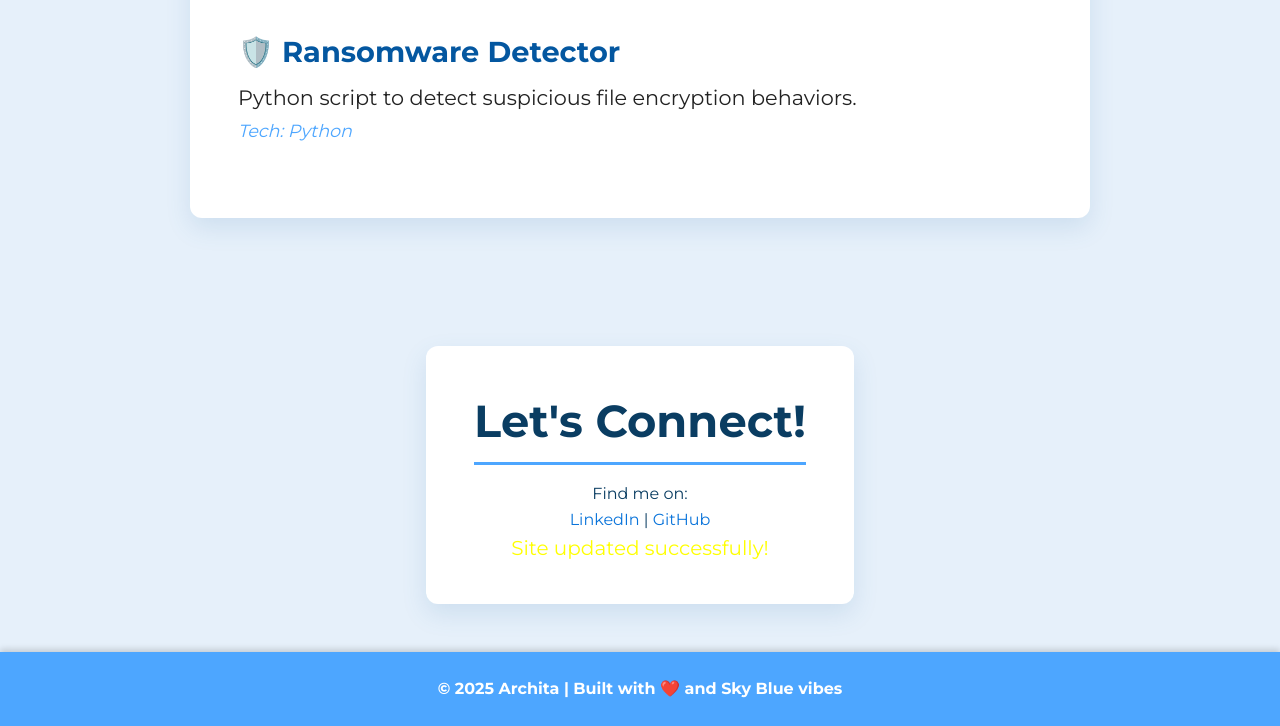
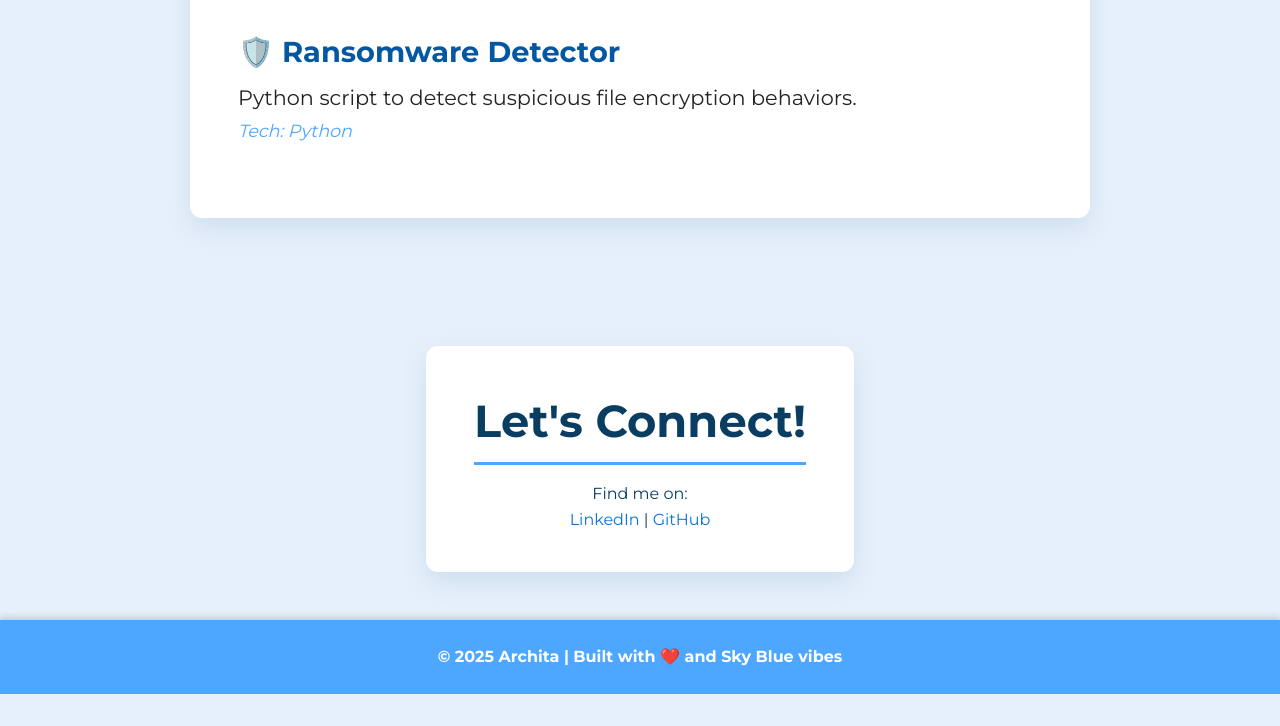
Before and after one commit to ArchieP27/archiep27.github.io, a plain HTML site: page index.html in a window 1280 px wide. Shown: the part 1947-2673 px from the top of the page. After the commit the page ends 2641 px from the top, so only its background shows below. Drawn offline with Linux system fonts and the light colour scheme.

Commit message:
Revert Change

```diff
--- a/index.html
+++ b/index.html
@@ -106,9 +106,6 @@
         |
         <a href="https://github.com/archiep27" target="_blank">GitHub</a>
       </p>
-      <p style="color: yellow; font-size: 20px; text-align: center">
-        Site updated successfully!
-      </p>
     </section>
 
     <footer>&copy; 2025 Archita | Built with ❤️ and Sky Blue vibes</footer>
```
